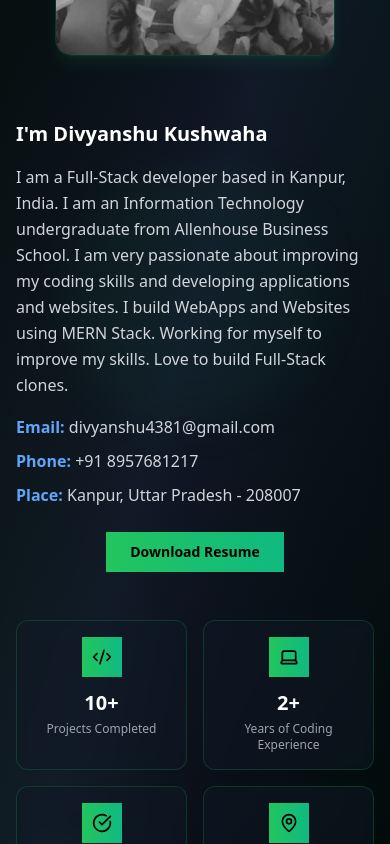
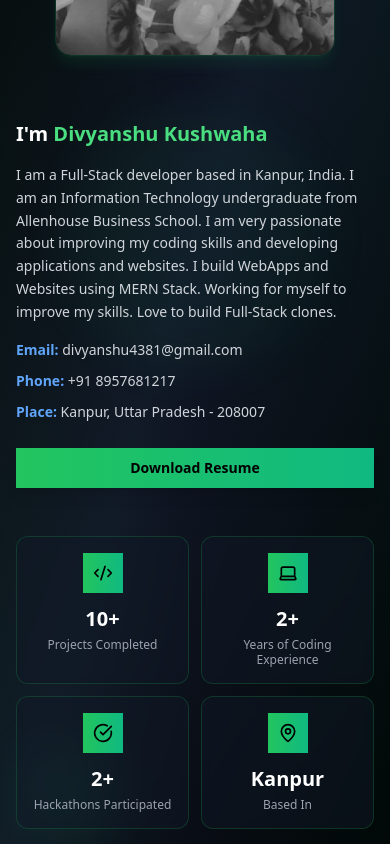
Before and after one commit to Divyanshu4381/portfolio, a Next.js app: page / in a window 390 px wide. Shown: the part 1240-2084 px from the top of the page. Built offline with nearby package versions, Linux system fonts and the light colour scheme.

Commit message:
fix bugs

```diff
--- a/components/AboutSection.tsx
+++ b/components/AboutSection.tsx
@@ -65,17 +65,17 @@ export default function AboutSection() {
             className="order-2 lg:order-1"
           >
             <motion.h3
-              className="text-xl sm:text-2xl font-bold text-white mb-4 sm:mb-6"
+              className="text-xl sm:text-2xl lg:text-3xl font-bold text-white mb-4 sm:mb-6"
               initial={{ opacity: 0, scale: 0.9 }}
               whileInView={{ opacity: 1, scale: 1 }}
               transition={{ duration: 0.6, ease: "easeOut" }}
               viewport={{ once: true }}
             >
-              I'm Divyanshu Kushwaha
+              I'm <span className="text-green-400">Divyanshu Kushwaha</span>
             </motion.h3>
 
             <motion.p
-              className="text-gray-300 text-base sm:text-lg leading-relaxed mb-4 sm:mb-6"
+              className="text-gray-300 text-sm sm:text-base lg:text-lg leading-relaxed sm:leading-loose mb-4 sm:mb-6 break-words max-w-full"
               variants={textVariants}
               initial="hidden"
               whileInView="visible"
@@ -90,9 +90,9 @@ export default function AboutSection() {
             </motion.p>
 
             {/* Contact Info - Stack on mobile */}
-            <div className="space-y-2 sm:space-y-3 mb-6">
+            <div className="space-y-2 sm:space-y-3 mb-6 sm:mb-8">
               <motion.p
-                className="text-gray-300 text-base sm:text-lg leading-relaxed"
+                className="text-gray-300 text-sm sm:text-base lg:text-lg leading-relaxed break-words"
                 variants={textVariants}
                 initial="hidden"
                 whileInView="visible"
@@ -103,7 +103,7 @@ export default function AboutSection() {
               </motion.p>
 
               <motion.p
-                className="text-gray-300 text-base sm:text-lg leading-relaxed"
+                className="text-gray-300 text-sm sm:text-base lg:text-lg leading-relaxed"
                 variants={textVariants}
                 initial="hidden"
                 whileInView="visible"
@@ -114,7 +114,7 @@ export default function AboutSection() {
               </motion.p>
 
               <motion.p
-                className="text-gray-300 text-base sm:text-lg leading-relaxed"
+                className="text-gray-300 text-sm sm:text-base lg:text-lg leading-relaxed break-words"
                 variants={textVariants}
                 initial="hidden"
                 whileInView="visible"
@@ -135,8 +135,12 @@ export default function AboutSection() {
               whileTap={{ scale: 0.98 }}
               className="flex justify-center lg:justify-start"
             >
-              <a href="/Divyanshu_FullStackDeveloper_Resume.pdf" download>
-                <Button className="bg-gradient-to-r from-green-500 to-emerald-500 hover:from-green-600 hover:to-emerald-600 text-black px-6 py-2 sm:px-8 sm:py-3 rounded-lg font-semibold transition-all duration-300 text-sm sm:text-base w-full sm:w-auto">
+              <a
+                href="/Divyanshu_FullStackDeveloper_Resume.pdf"
+                download
+                className="w-full sm:w-auto"
+              >
+                <Button className="bg-gradient-to-r from-green-500 to-emerald-500 hover:from-green-600 hover:to-emerald-600 text-black px-6 py-3 sm:px-8 sm:py-4 rounded-lg font-semibold transition-all duration-300 text-sm sm:text-base w-full sm:w-auto shadow-lg hover:shadow-green-500/20">
                   Download Resume
                 </Button>
               </a>
@@ -151,20 +155,21 @@ export default function AboutSection() {
             viewport={{ once: true }}
             className="flex justify-center relative z-20 order-1 lg:order-2 mb-8 lg:mb-0"
           >
-            <div className="relative w-[280px] h-[320px] sm:w-[320px] sm:h-[380px] md:w-[350px] md:h-[420px] lg:w-[400px] lg:h-[460px] rounded-2xl sm:rounded-3xl overflow-hidden border border-green-500/20 shadow-lg shadow-green-500/10">
+            <div className="relative w-[280px] h-[320px] sm:w-[320px] sm:h-[380px] md:w-[350px] md:h-[420px] lg:w-[380px] lg:h-[440px] xl:w-[400px] xl:h-[460px] rounded-2xl sm:rounded-3xl overflow-hidden border border-green-500/20 shadow-lg shadow-green-500/10 hover:shadow-green-500/30 transition-all duration-500">
               <Image
                 src="/aboutPhoto.jpg"
-                alt="Divyanshu Kushwaha"
+                alt="Divyanshu Kushwaha - Full Stack Developer from Kanpur"
                 fill
                 className="object-cover grayscale hover:grayscale-0 transition-all duration-700"
                 priority
+                sizes="(max-width: 640px) 280px, (max-width: 768px) 320px, (max-width: 1024px) 350px, 400px"
               />
             </div>
           </motion.div>
         </div>
 
         {/* Stats Section - Responsive grid */}
-        <div className="grid grid-cols-2 sm:grid-cols-2 lg:grid-cols-4 gap-4 sm:gap-6 mt-12 sm:mt-16">
+        <div className="grid grid-cols-2 sm:grid-cols-2 lg:grid-cols-4 gap-3 sm:gap-4 lg:gap-6 mt-12 sm:mt-16">
           {stats.map((stat, index) => (
             <motion.div
               key={index}
@@ -207,7 +212,7 @@ export default function AboutSection() {
               </motion.div>
 
               <motion.div
-                className="text-gray-400 text-xs sm:text-sm"
+                className="text-gray-400 text-xs sm:text-sm leading-tight"
                 initial={{ opacity: 0, y: 10 }}
                 whileInView={{ opacity: 1, y: 0 }}
                 transition={{ duration: 0.5, delay: index * 0.15 + 0.7 }}
```
